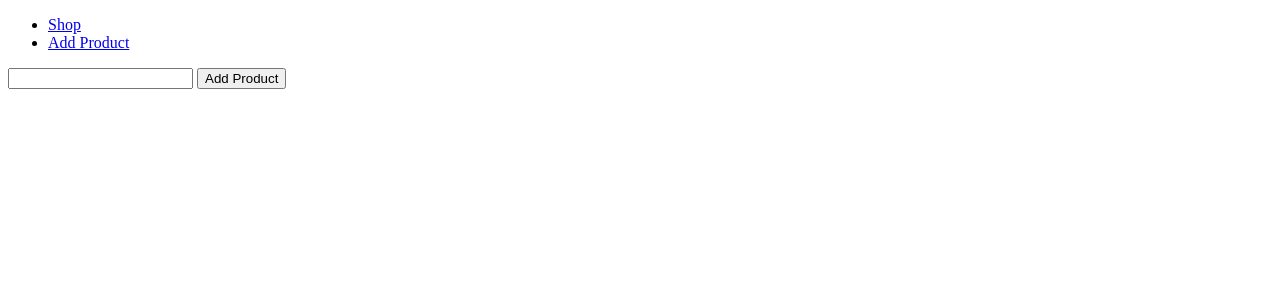
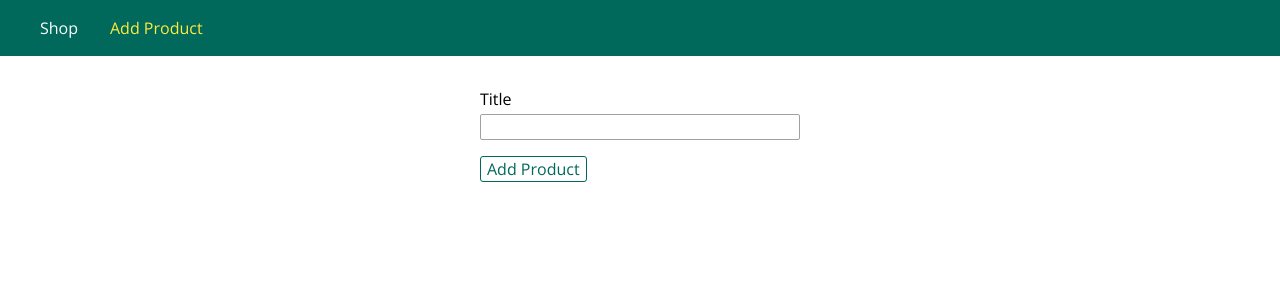
Before and after one commit to dchung416/nodeShop, a Node server app: page /admin/add-product in a window 1280 px wide. Shown: the top 300 px of the page. Run offline with Node 20, Linux system fonts and the light colour scheme; some libraries are stand-ins or nearby versions.

Commit message:
completed up lecture 84

```diff
--- a/app.js
+++ b/app.js
@@ -3,17 +3,23 @@ const path = require('path');
 const express = require('express');
 const bodyParser = require('body-parser');
 
-const adminRoutes = require('./routes/admin');
+const adminData = require('./routes/admin');
 const shopRoutes = require('./routes/shop');
 
 const app = express();
 
+app.set('view engine', 'pug');
+app.set('views', 'views');
+
 app.use(bodyParser.urlencoded({extended: false}));
-app.use('/admin', adminRoutes);
+app.use(express.static(path.join(__dirname, 'public')));
+
+app.use('/admin', adminData.routes);
 app.use(shopRoutes);
 
 app.use((req, res, next) => {
-  res.status(404).sendFile(path.join(__dirname, 'views', 'error.html'));
+  // res.status(404).sendFile(path.join(__dirname, 'views', 'error.html'));
+  res.status(404).render('404', { docTitle: 'Page Not Found' })
 });
 
 app.listen(3000);
--- a/package.json
+++ b/package.json
@@ -15,6 +15,9 @@
   },
   "dependencies": {
     "body-parser": "^1.18.3",
-    "express": "^4.16.4"
+    "ejs": "^2.6.1",
+    "express": "^4.16.4",
+    "express-handlebars": "^3.0.0",
+    "pug": "^2.0.3"
   }
 }
--- /dev/null
+++ b/public/css/forms.css
@@ -0,0 +1,20 @@
+.form-control {
+    margin: 1rem 0;
+}
+
+.form-control label,
+.form-control input {
+    display: block;
+    width: 100%;
+    margin-bottom: 0.25rem;
+}
+
+.form-control input {
+    border: 1px solid #a1a1a1;
+    font: inherit;
+    border-radius: 2px;
+}
+
+.form-control input:focus {
+    outline-color: #00695c;
+}
--- /dev/null
+++ b/public/css/main.css
@@ -0,0 +1,108 @@
+@import url('https://fonts.googleapis.com/css?family=Open+Sans:400,700');
+
+* {
+  box-sizing: border-box;
+}
+
+body {
+  padding: 0;
+  margin: 0;
+  font-family: 'Open Sans', sans-serif;
+}
+
+main {
+  padding: 1rem;
+  margin: auto;
+}
+
+.main-header {
+  width: 100%;
+  height: 3.5rem;
+  background-color: #00695c;
+  padding: 0 1.5rem;
+}
+
+.main-header__nav {
+  height: 100%;
+  display: flex;
+  align-items: center;
+}
+
+.main-header__item-list {
+  list-style: none;
+  margin: 0;
+  padding: 0;
+  display: flex;
+}
+
+.main-header__item {
+  margin: 0 1rem;
+  padding: 0;
+}
+
+.main-header__item a {
+  text-decoration: none;
+  color: white;
+}
+
+.main-header__item a:hover,
+.main-header__item a:active,
+.main-header__item a.active {
+  color: #ffeb3b;
+}
+
+.grid {
+  display: flex;
+  flex-wrap: wrap;
+  justify-content: space-around;
+  align-items: stretch;
+}
+
+.card {
+  box-shadow: 0 2px 8px rgba(0, 0, 0, 0.26);
+}
+
+.card__header,
+.card__content {
+  padding: 1rem;
+}
+
+.card__header h1,
+.card__content h1,
+.card__content h2,
+.card__content p {
+  margin: 0;
+}
+
+.card__image {
+  width: 100%;
+}
+
+.card__image img {
+  width: 100%;
+}
+
+.card__actions {
+    padding: 1rem;
+    text-align: center;
+}
+
+.card__actions button,
+.card__actions a {
+    margin: 0 0.25rem;
+}
+
+.btn {
+  font: inherit;
+  border: 1px solid #00695c;
+  color: #00695c;
+  background: white;
+  border-radius: 3px;
+  cursor: pointer;
+}
+
+.btn:hover,
+.btn:active {
+  background-color: #00695c;
+  color: white;
+}
--- /dev/null
+++ b/public/css/product.css
@@ -0,0 +1,25 @@
+.product-form {
+    width: 20rem;
+    max-width: 90%;
+    margin: auto;
+}
+
+.product-item {
+    width: 20rem;
+    max-width: 95%;
+}
+
+.product__title {
+    font-size: 1.2rem;
+    text-align: center;
+}
+
+.product__price {
+    text-align: center;
+    color: #4d4d4d;
+    margin-bottom: 0.5rem;
+}
+
+.product__description {
+    text-align: center;
+}
--- a/routes/admin.js
+++ b/routes/admin.js
@@ -2,17 +2,19 @@ const express = require('express');
 const path = require('path');
 
 const rootDir = require('../helpers/path');
-
 const router = express.Router();
+const products = [];
 
 router.get('/add-product', (req, res, next) => {
   // res.send('<form action="/admin/add-product" method="POST"><input type="text" name="title" /><button type="submit">Add Product</button></form>');
-  res.sendFile(path.join(rootDir, 'views', 'add-product.html'))
+  // res.sendFile(path.join(rootDir, 'views', 'add-product.html'))
+  res.render('add-product', { docTitle: 'Add Product', path: '/admin/add-product' });
 });
 
 router.post('/add-product', (req, res, next) => {
-  console.log(req.body);
+  products.push({ title: req.body.title });
   res.redirect('/');
 })
 
-module.exports = router;
+exports.routes = router;
+exports.products = products;
--- a/routes/shop.js
+++ b/routes/shop.js
@@ -3,11 +3,15 @@ const path = require('path');
 const express = require('express');
 
 const rootDir = require('../helpers/path');
+const adminData = require('./admin');
 
 const router = express.Router();
 
 router.get('/', (req, res, next) => {
-  res.sendFile(path.join(rootDir, 'views', 'shop.html'));
+  // console.log('shop.js', adminData.products);
+  // res.sendFile(path.join(rootDir, 'views', 'shop.html'));
+  const products = adminData.products;
+  res.render('shop', { prods: products, docTitle: 'Shop', path: '/' } );
 });
 
 module.exports = router;
--- a/views/add-product.html
+++ b/views/add-product.html
@@ -1,26 +1,36 @@
 <!DOCTYPE html>
 <html lang="en">
+
 <head>
     <meta charset="UTF-8">
     <meta name="viewport" content="width=device-width, initial-scale=1.0">
     <meta http-equiv="X-UA-Compatible" content="ie=edge">
     <title>Add Product</title>
+    <link rel="stylesheet" href="/css/main.css">
+    <link rel="stylesheet" href="/css/forms.css">
+    <link rel="stylesheet" href="/css/product.css">
 </head>
+
 <body>
-  <header>
-    <nav>
-      <ul>
-        <li><a href="/">Shop</a></li>
-        <li><a href="/add-product">Add Product</a></li>
+    <header class="main-header">
+        <nav class="main-header__nav">
+            <ul class="main-header__item-list">
+                <li class="main-header__item"><a href="/">Shop</a></li>
+                <li class="main-header__item"><a class="active" href="/admin/add-product">Add Product</a></li>
             </ul>
         </nav>
     </header>
 
     <main>
-    <form action="/add-product" method="POST">
-      <input type="text" name="title" />
-      <button type="submit">Add Product</button>
+        <form class="product-form" action="/admin/add-product" method="POST">
+            <div class="form-control">
+                <label for="title">Title</label>
+                <input type="text" name="title" id="title">
+            </div>
+
+            <button class="btn" type="submit">Add Product</button>
         </form>
     </main>
 </body>
+
 </html>
--- /dev/null
+++ b/views/add-product.pug
@@ -0,0 +1,39 @@
+//- <!DOCTYPE html>
+//- html(lang="en")
+//-   head
+//-     meta(charset="UTF-8")
+//-     meta(name="viewport", content="width=device-width, initial-scale=1.0")
+//-     meta(http-equiv="X-UA-Compatible", content="ie=edge")
+//-     title #{docTitle}
+//-     link(rel="stylesheet", href="/css/main.css")
+//-     link(rel="stylesheet", href="/css/forms.css")
+//-     link(rel="stylesheet", href="/css/product.css")
+//-   body
+//-     header.main-header
+//-       nav.main-header__nav
+//-         ul.main-header__item-list
+//-           li.main-header__item
+//-             a(href="/") Shop
+//-           li.main-header__item
+//-             a.active(href="/admin/add-product") Add Product
+
+//-     main
+//-       form.product-form(action="/admin/add-product", method="POST")
+//-         .form-control
+//-           label(for="title") Title
+//-           input(type="text", name="title")#title
+//-         button.btn(type="submit") Add Product
+
+extends layouts/main-layout.pug
+
+block styles
+  link(rel="stylesheet", href="/css/forms.css")
+  link(rel="stylesheet", href="/css/product.css")
+
+block content
+  main
+    form.product-form(action="/admin/add-product", method="POST")
+      .form-control
+        label(for="title") Title
+        input(type="text", name="title")#title
+      button.btn(type="submit") Add Product
--- /dev/null
+++ b/views/layouts/main-layout.pug
@@ -0,0 +1,18 @@
+<!DOCTYPE html>
+html(lang="en")
+  head
+    meta(charset="UTF-8")
+    meta(name="viewport", content="width=device-width, initial-scale=1.0")
+    meta(http-equiv="X-UA-Compatible", content="ie=edge")
+    title #{docTitle}
+    link(rel="stylesheet", href="/css/main.css")
+    block styles
+  body
+    header.main-header
+      nav.main-header__nav
+        ul.main-header__item-list
+          li.main-header__item
+            a(href="/", class=(path==='/' ? 'active' : '')) Shop
+          li.main-header__item
+            a(href="/admin/add-product", class=(path==='/admin/add-product' ? 'active' : '')) Add Product
+    block content
```
Also changed, not shown: views/404.html (added, +24 -0 lines), views/404.pug (added, +22 -0 lines), views/error.html (deleted, +0 -23 lines), views/shop.html (+28 -6 lines), views/shop.pug (added, +57 -0 lines), 1 other file. Lines whose indentation alone changed are shown as unchanged.
